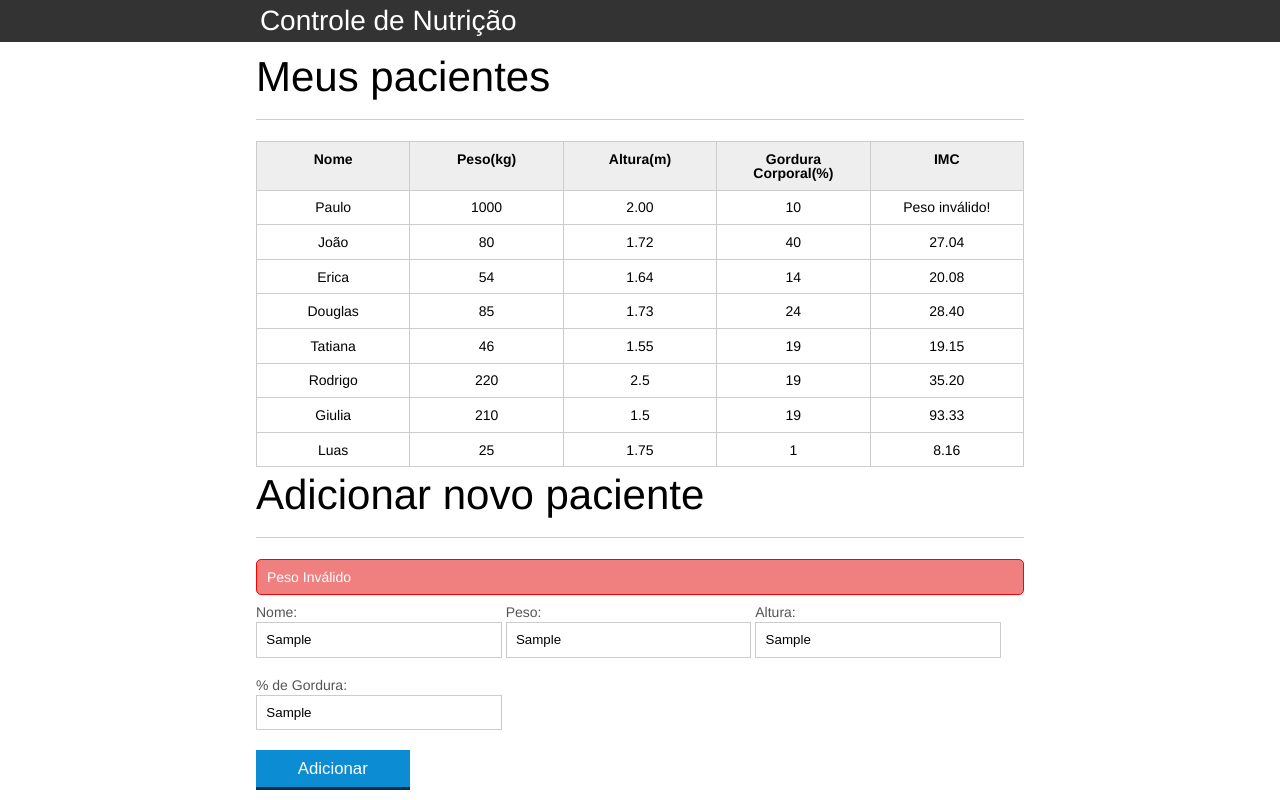
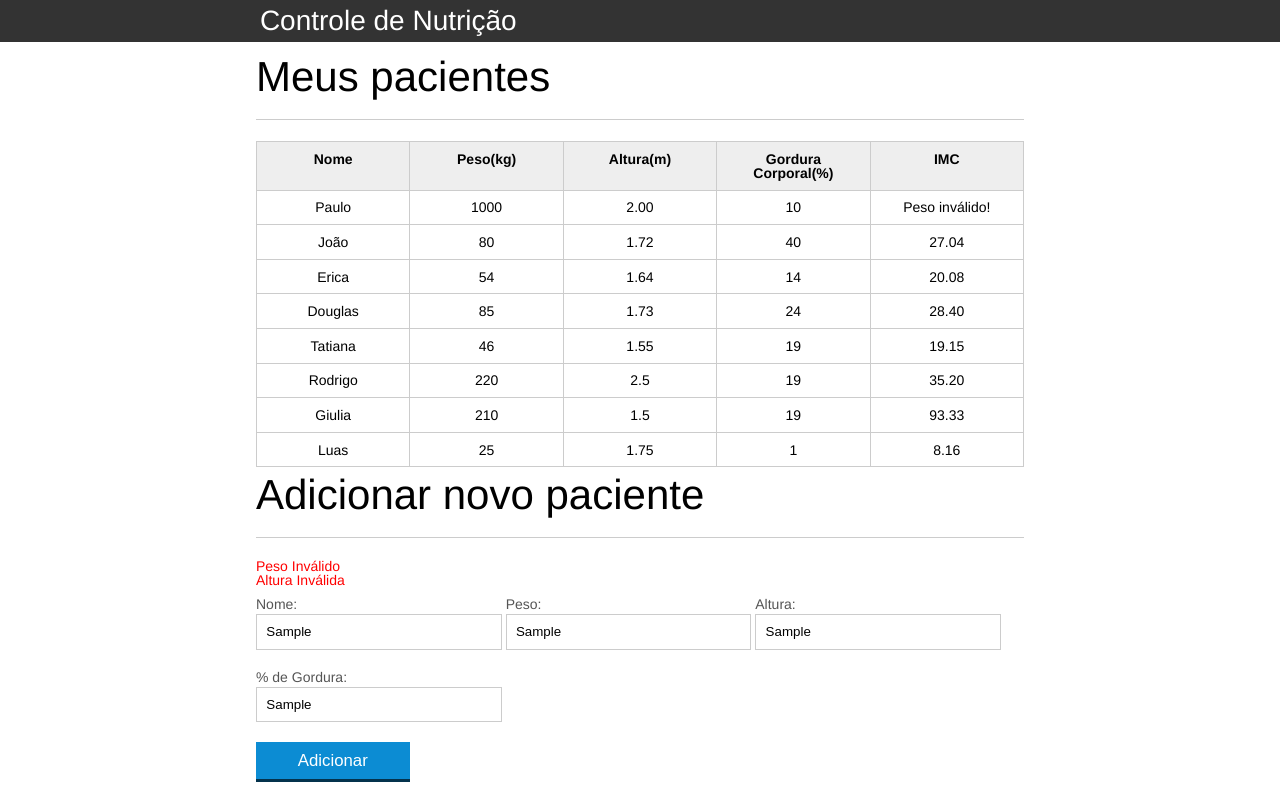
Before and after one commit to tecnogueto/introducao-javascript, a plain HTML site: page index.html in a window 1280 px wide. Both pictures are taken after typing "Sample", "Sample", "Sample", "Sample" into the empty fields and a click on the button "Adicionar". Drawn offline with Linux system fonts and the light colour scheme.

Commit message:
adicionando validação do campo de  altura

```diff
--- a/css/index.css
+++ b/css/index.css
@@ -138,11 +138,7 @@ button:disabled {
 }
 
 .mesagem-erro {
-  color: white;
-  border: 1px solid red;
-  padding: 10px;
-  border-radius: 5px;
-  background: lightcoral;
+  color: red;
 }
 
 .escode-div {
--- a/index.html
+++ b/index.html
@@ -93,7 +93,7 @@
 		</section>
 		<section class="container">
 			<h2 id="titulo-form">Adicionar novo paciente</h2>
-			<div id="mesagem-erro" class="mesagem-erro escode-div"></div>
+			<ul id="mesagem-erro" class="mesagem-erro"></ul>
 			<form id="formulario">
 				<div class="grupo">
 					<label for="nome">Nome:</label>
--- a/js/formulario.js
+++ b/js/formulario.js
@@ -10,13 +10,10 @@ function criarPaciente(evento) {
   var paciente = pagarForm(formulario);
   var pacienteTr = montaTr(paciente);
   pacienteTr.classList.add('paciente');
-  var erro = validaPaciente(paciente);
+  var erros = validaPaciente(paciente);
 
-  if (erro.length) {
-    var mesagemErro = document.querySelector('#mesagem-erro');
-    mesagemErro.classList.remove('escode-div');
-
-    mesagemErro.textContent = erro;
+  if (erros.length) {
+    exibeMesagemErro(erros);
     return;
   }
 
@@ -24,6 +21,16 @@ function criarPaciente(evento) {
   table.appendChild(pacienteTr);
 
   formulario.reset();
+}
+
+function exibeMesagemErro(erros) {
+  var ul = document.querySelector('#mesagem-erro');
+
+  erros.forEach(function(erro) {
+    var li = document.createElement('li');
+    li.textContent = erro;
+    ul.appendChild(li);
+  });
 }
 
 function pagarForm(formulario) {
@@ -59,9 +66,15 @@ function montaTd(dado, classe) {
 }
 
 function validaPaciente(paciente) {
-  if (validaPeso(paciente.peso)) {
-    return '';
-  } else {
-    return 'Peso Inválido';
+  var erros = [];
+
+  if (!validaPeso(paciente.peso)) {
+    erros.push('Peso Inválido');
   }
+
+  if (!validaAltura(paciente.altura)) {
+    erros.push('Altura Inválida');
+  }
+
+  return erros;
 }
--- a/js/javascript.js
+++ b/js/javascript.js
@@ -52,7 +52,7 @@ function validaPeso(peso) {
 }
 
 function validaAltura(altura) {
-  if (altura >= 0 || altura <= 3.0) {
+  if (altura >= 0 && altura <= 3.0) {
     return true;
   } else {
     return false;
```
